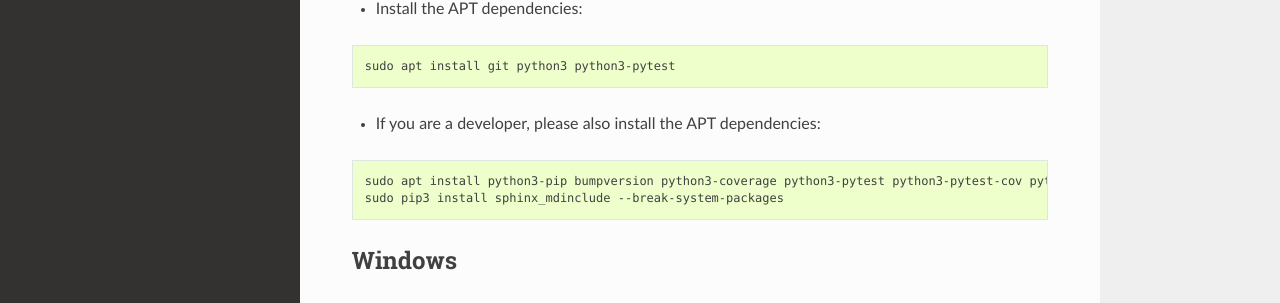
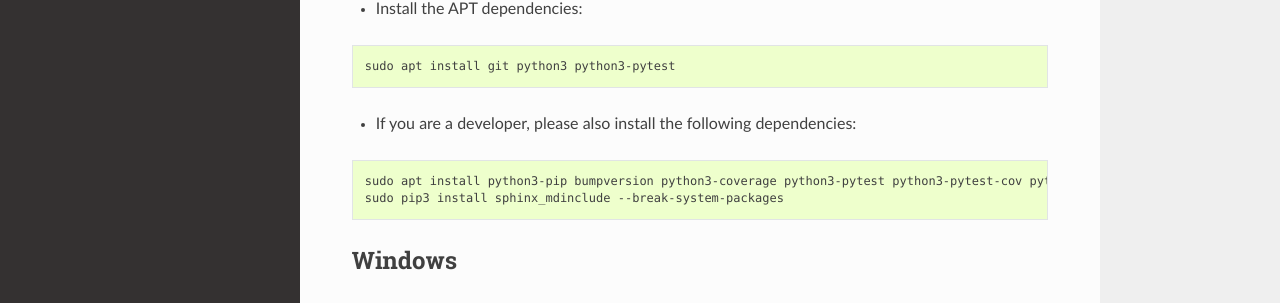
Before and after one commit to nokia/minifold, a Sphinx documentation site: the page built from docs/installation.md, in a window 1280 px wide and 900 px high. Shown: the part 423-726 px from the top of the window. Built offline with Sphinx 7.4.7 and the Read the Docs theme 2.0.0, drawn with Linux system fonts in a browser that asks for light colours; pages that are not in the unit, such as notebooks, are missing from menus.

Commit message:
docs/installation.md: minor update

````diff
--- a/docs/installation.md
+++ b/docs/installation.md
@@ -16,7 +16,7 @@ sudo apt update python3-poetry python3-trove-classifiers
 sudo apt install git python3 python3-pytest
 ```
 
-* If you are a developer, please also install the APT dependencies:
+* If you are a developer, please also install the following dependencies:
 
 ```bash
 sudo apt install python3-pip bumpversion python3-coverage python3-pytest python3-pytest-cov python3-pytest-runner python3-sphinx python3-sphinx-rtd-theme
````
